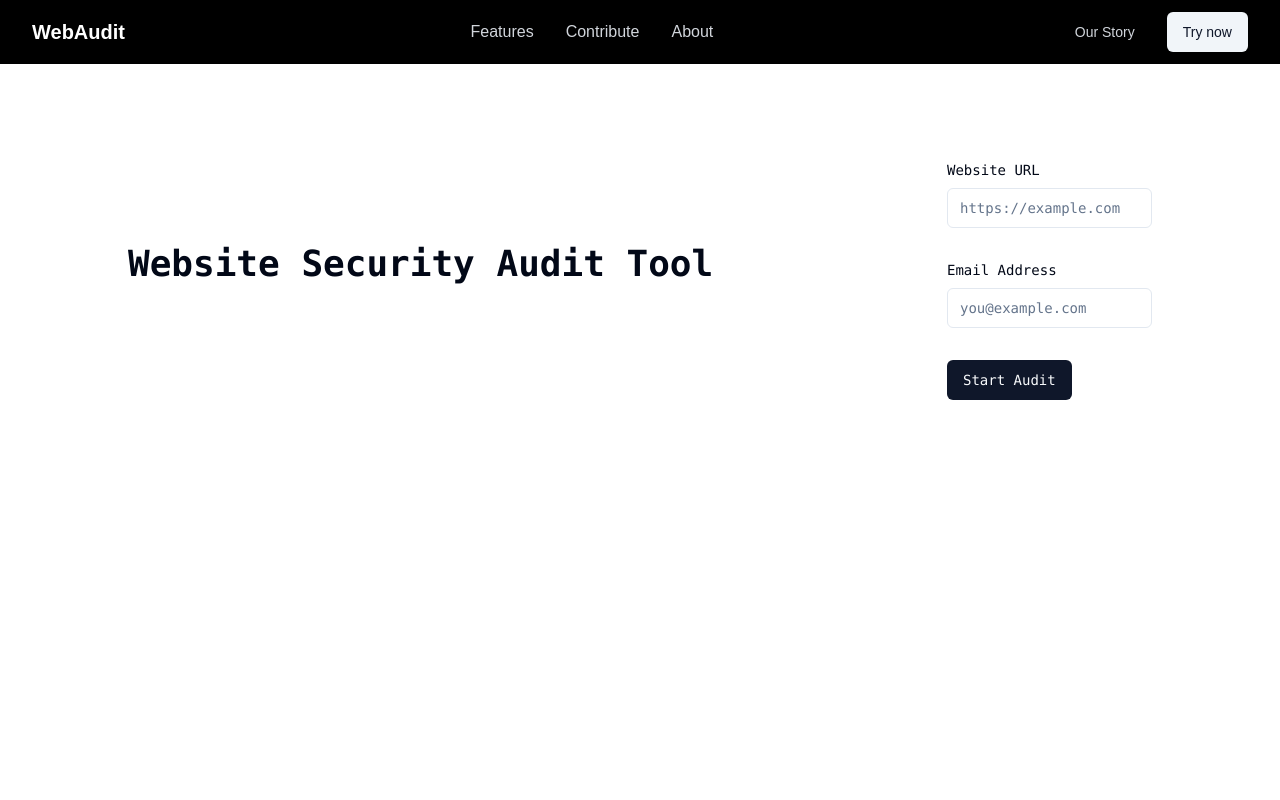
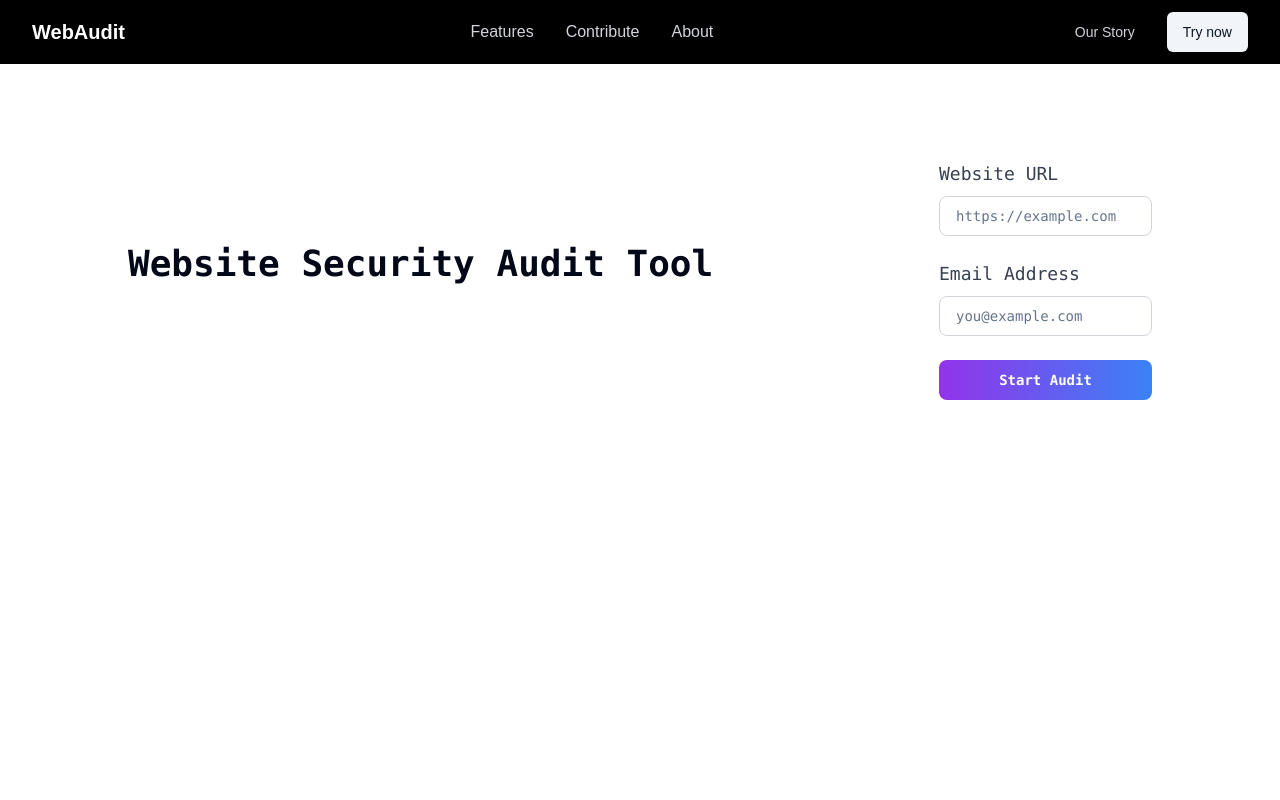
Before and after one commit to marksikaundi/InSyst, a Next.js app: page /try-now in a window 1280 px wide. Shown: the top 800 px of the page. Built offline with nearby package versions, Linux system fonts and the light colour scheme.

Commit message:
feat: implement AuditForm component with loading state and results display; add Accordion component for UI

```diff
--- a/components/AuditForm.tsx
+++ b/components/AuditForm.tsx
@@ -4,16 +4,19 @@ import { useState } from 'react'
 import { Button } from "@/components/ui/button"
 import { Input } from "@/components/ui/input"
 import { Label } from "@/components/ui/label"
-
+import { Loader2 } from 'lucide-react'
+import { performAudit } from '@/app/action'
+import AuditResults from './AuditResults'
 import { toast } from '@/hooks/use-toast'
-import { performAudit } from '@/app/action'
 
 export default function AuditForm() {
   const [isLoading, setIsLoading] = useState(false)
+  const [auditResults, setAuditResults] = useState<Record<string, string | number | boolean | string[] | { [key: string]: number } | { tagName: string; id: string; className: string; isClickable: boolean }[]> | null>(null)
 
   async function onSubmit(event: React.FormEvent<HTMLFormElement>) {
     event.preventDefault()
     setIsLoading(true)
+    setAuditResults(null)
 
     const formData = new FormData(event.currentTarget)
     const response = await performAudit(formData)
@@ -21,6 +24,9 @@ export default function AuditForm() {
     setIsLoading(false)
 
     if (response.success) {
+      if (response.results) {
+        setAuditResults(response.results)
+      }
       toast({
         title: "Audit Complete",
         description: "The security audit report has been sent to your email.",
@@ -35,18 +41,46 @@ export default function AuditForm() {
   }
 
   return (
-    <form onSubmit={onSubmit} className="space-y-8">
+    <div className="space-y-8">
+      <form onSubmit={onSubmit} className="space-y-6">
         <div className="space-y-2">
-        <Label htmlFor="url">Website URL</Label>
-        <Input id="url" name="url" placeholder="https://example.com" required type="url" />
+          <Label htmlFor="url" className="text-lg font-medium text-gray-700">Website URL</Label>
+          <Input
+            id="url"
+            name="url"
+            placeholder="https://example.com"
+            required
+            type="url"
+            className="w-full px-4 py-2 text-gray-700 bg-white border border-gray-300 rounded-lg focus:border-blue-500 focus:outline-none focus:ring-2 focus:ring-blue-200"
+          />
         </div>
         <div className="space-y-2">
-        <Label htmlFor="email">Email Address</Label>
-        <Input id="email" name="email" placeholder="you@example.com" required type="email" />
+          <Label htmlFor="email" className="text-lg font-medium text-gray-700">Email Address</Label>
+          <Input
+            id="email"
+            name="email"
+            placeholder="you@example.com"
+            required
+            type="email"
+            className="w-full px-4 py-2 text-gray-700 bg-white border border-gray-300 rounded-lg focus:border-blue-500 focus:outline-none focus:ring-2 focus:ring-blue-200"
+          />
         </div>
-      <Button type="submit" disabled={isLoading}>
-        {isLoading ? "Auditing..." : "Start Audit"}
+        <Button
+          type="submit"
+          disabled={isLoading}
+          className="w-full bg-gradient-to-r from-purple-600 to-blue-500 hover:from-purple-700 hover:to-blue-600 text-white font-bold py-3 px-4 rounded-lg transition duration-300 ease-in-out transform hover:-translate-y-1 hover:scale-105 focus:outline-none focus:ring-2 focus:ring-blue-400 focus:ring-opacity-50"
+        >
+          {isLoading ? (
+            <>
+              <Loader2 className="mr-2 h-4 w-4 animate-spin" />
+              Auditing...
+            </>
+          ) : (
+            "Start Audit"
+          )}
         </Button>
       </form>
+      {auditResults && <AuditResults results={auditResults} />}
+    </div>
   )
 }
--- /dev/null
+++ b/components/ui/accordion.tsx
@@ -0,0 +1,58 @@
+"use client"
+
+import * as React from "react"
+import * as AccordionPrimitive from "@radix-ui/react-accordion"
+import { ChevronDown } from "lucide-react"
+
+import { cn } from "@/lib/utils"
+
+const Accordion = AccordionPrimitive.Root
+
+const AccordionItem = React.forwardRef<
+  React.ElementRef<typeof AccordionPrimitive.Item>,
+  React.ComponentPropsWithoutRef<typeof AccordionPrimitive.Item>
+>(({ className, ...props }, ref) => (
+  <AccordionPrimitive.Item
+    ref={ref}
+    className={cn("border-b", className)}
+    {...props}
+  />
+))
+AccordionItem.displayName = "AccordionItem"
+
+const AccordionTrigger = React.forwardRef<
+  React.ElementRef<typeof AccordionPrimitive.Trigger>,
+  React.ComponentPropsWithoutRef<typeof AccordionPrimitive.Trigger>
+>(({ className, children, ...props }, ref) => (
+  <AccordionPrimitive.Header className="flex">
+    <AccordionPrimitive.Trigger
+      ref={ref}
+      className={cn(
+        "flex flex-1 items-center justify-between py-4 font-medium transition-all hover:underline [&[data-state=open]>svg]:rotate-180",
+        className
+      )}
+      {...props}
+    >
+      {children}
+      <ChevronDown className="h-4 w-4 shrink-0 transition-transform duration-200" />
+    </AccordionPrimitive.Trigger>
+  </AccordionPrimitive.Header>
+))
+AccordionTrigger.displayName = AccordionPrimitive.Trigger.displayName
+
+const AccordionContent = React.forwardRef<
+  React.ElementRef<typeof AccordionPrimitive.Content>,
+  React.ComponentPropsWithoutRef<typeof AccordionPrimitive.Content>
+>(({ className, children, ...props }, ref) => (
+  <AccordionPrimitive.Content
+    ref={ref}
+    className="overflow-hidden text-sm transition-all data-[state=closed]:animate-accordion-up data-[state=open]:animate-accordion-down"
+    {...props}
+  >
+    <div className={cn("pb-4 pt-0", className)}>{children}</div>
+  </AccordionPrimitive.Content>
+))
+
+AccordionContent.displayName = AccordionPrimitive.Content.displayName
+
+export { Accordion, AccordionItem, AccordionTrigger, AccordionContent }
```
Lines whose indentation alone changed are shown as unchanged.
